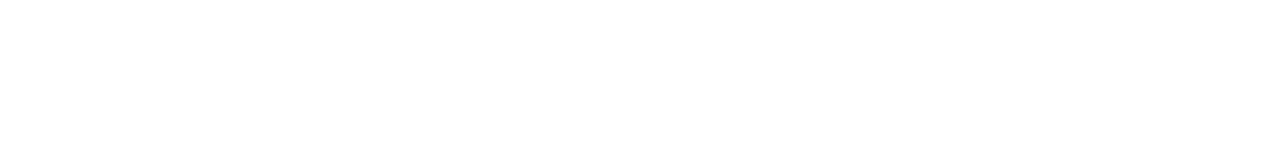
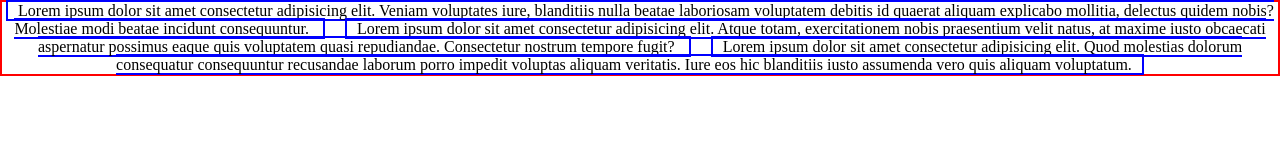
Before and after one commit to sarahkavagouth/display-inline, a plain HTML site: page index.html in a window 1280 px wide. Drawn offline with Linux system fonts and the light colour scheme.

Commit message:
atividade finalizada

```diff
--- a/index.html
+++ b/index.html
@@ -4,9 +4,22 @@
     <meta charset="UTF-8">
     <meta http-equiv="X-UA-Compatible" content="IE=edge">
     <meta name="viewport" content="width=device-width, initial-scale=1.0">
+    <link rel="stylesheet" href="style.css">
     <title>Display Inline</title>
 </head>
 <body>
+    <main>
+        <div>
+            Lorem ipsum dolor sit amet consectetur adipisicing elit. Veniam voluptates iure, blanditiis nulla beatae laboriosam voluptatem debitis id quaerat aliquam explicabo mollitia, delectus quidem nobis? Molestiae modi beatae incidunt consequuntur.
+        </div>
 
+        <div>
+            Lorem ipsum dolor sit amet consectetur adipisicing elit. Atque totam, exercitationem nobis praesentium velit natus, at maxime iusto obcaecati aspernatur possimus eaque quis voluptatem quasi repudiandae. Consectetur nostrum tempore fugit?
+        </div>
+
+        <div>
+            Lorem ipsum dolor sit amet consectetur adipisicing elit. Quod molestias dolorum consequatur consequuntur recusandae laborum porro impedit voluptas aliquam veritatis. Iure eos hic blanditiis iusto assumenda vero quis aliquam voluptatum.
+        </div>
+    </main>
 </body>
 </html>
--- /dev/null
+++ b/style.css
@@ -0,0 +1,17 @@
+* {
+    margin: 0;
+    padding: 0;
+    box-sizing: border-box;
+}
+
+main {
+    border: 2px solid red;
+    text-align: center;
+}
+
+div {
+    border: 2px solid blue;
+    display: inline;
+    margin-right: 20px;
+    padding-inline: 10px;
+}
```
